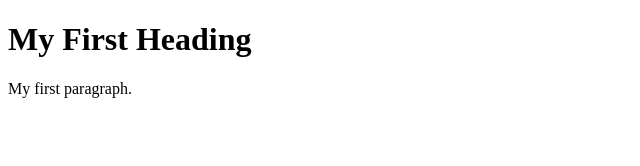
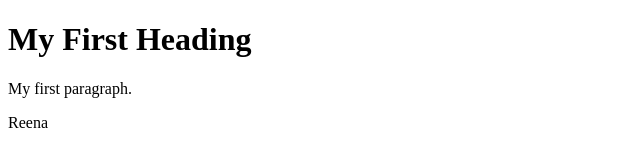
Before and after one commit to jayareena/demo, a plain HTML site: page index.html in a window 1280 px wide. Shown: the full height of the page, 0-640 px from the left. Drawn offline with Linux system fonts and the light colour scheme.

Commit message:
added p tag

```diff
--- a/index.html
+++ b/index.html
@@ -5,6 +5,7 @@
 <h1>My First Heading</h1>
 
 <p>My first paragraph.</p>
+<p>Reena</p>
 
 </body>
 </html>
```
